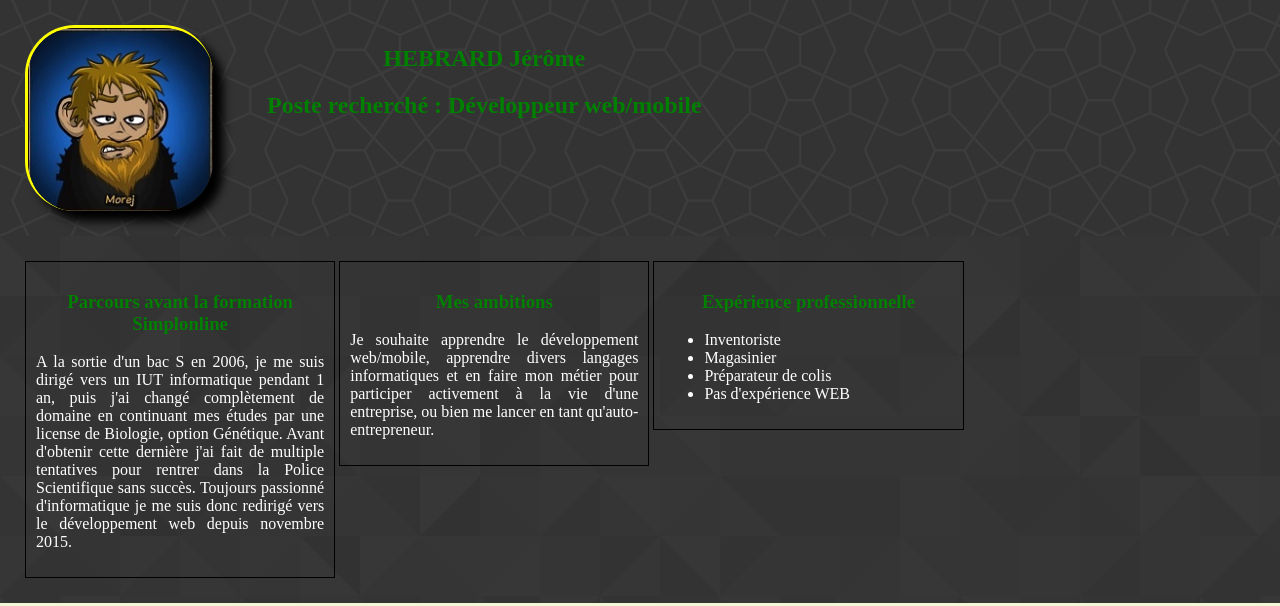
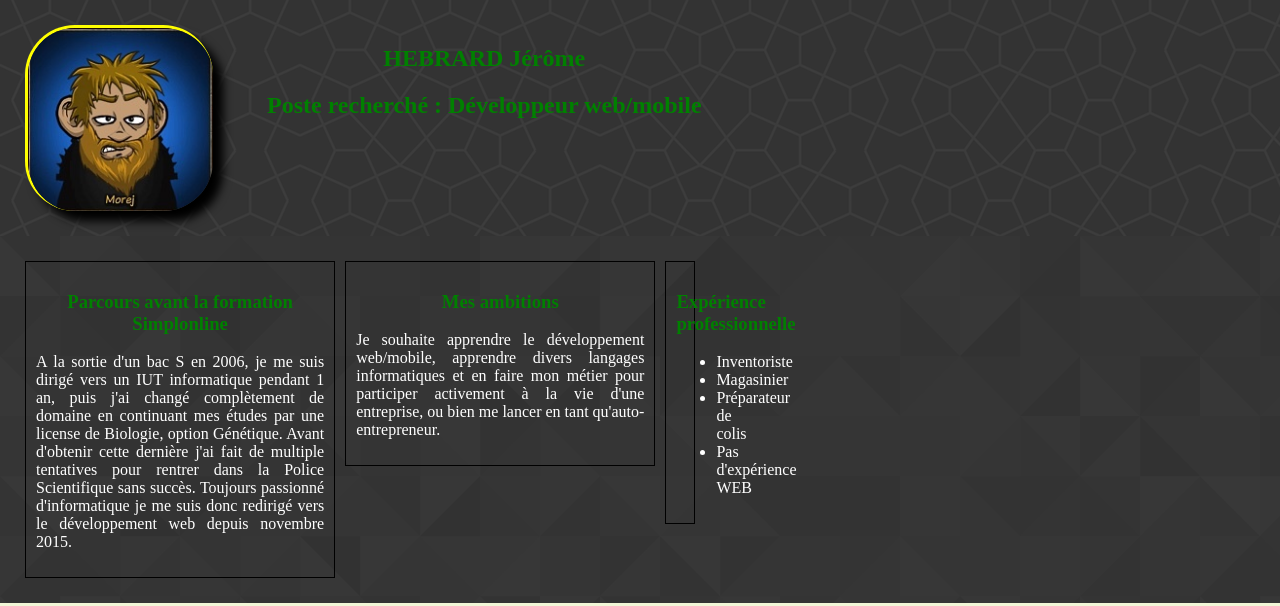
Before and after one commit to Jemoms/Semaine5, a plain HTML site: page index.html in a window 1280 px wide. Shown: the top 606 px of the page. Drawn offline with Linux system fonts and the light colour scheme.

Commit message:
CV fini selon les consignes semaines 5

```diff
--- a/index.html
+++ b/index.html
@@ -21,15 +21,15 @@
 
         <main>
             <div class="conteneur">
-                <section class="colonne">
+                <div id="colleft">
                 <h3>Parcours avant la formation Simplonline</h3>
                     <p>A la sortie d'un bac S en 2006, je me suis dirigé vers un IUT informatique pendant 1 an, puis j'ai changé complètement de domaine en continuant mes études par une license de Biologie, option Génétique. Avant d'obtenir cette dernière j'ai fait de multiple tentatives pour rentrer dans la Police Scientifique sans succès. Toujours passionné d'informatique je me suis donc redirigé vers le développement web depuis novembre 2015.</p>
-                </section>
-                <section class="colonne">
+                </div>
+                <div id="colmid">
                     <h3>Mes ambitions</h3>
                         <p>Je souhaite apprendre le développement web/mobile, apprendre divers langages informatiques et en faire mon métier pour participer activement à la vie d'une entreprise, ou bien me lancer en tant qu'auto-entrepreneur.</p>
-                </section>
-                <section class="colonne">
+                </div>
+                <div id="colright">
                     <h3>Expérience professionnelle</h3>
                         <ul>
                             <li>Inventoriste</li>
@@ -38,7 +38,7 @@
                             <li>Pas d'expérience WEB</li>
 
                         </ul>
-                </section>
+                </div>
             </div>
         </main>
 
--- a/style.css
+++ b/style.css
@@ -76,14 +76,51 @@ p
     text-align: justify;
 }
 
-.colonne
+/*.colonne
 {
-    width:33%;
+    width:30%;
     border: 1px black solid;
     padding: 10px;
     overflow: auto;
     display: inline-block;
     vertical-align: top;
+}*/
+
+#colleft
+{
+    float: left;
+    width: 33%;
+    border: 1px black solid;
+    padding: 10px;
+    display:inline-block;
+    vertical-align: top;
+    position:relative;
+
+}
+
+#colmid
+{
+    width:33%;
+    border: 1px black solid;
+    padding: 10px;
+    display: inline-block;
+        margin-left:10px;
+            margin-right:10px;
+    vertical-align: top;
+    overflow:auto;
+}
+
+#colright
+{
+    float: right;
+    width: 33%;
+    max-width:30px;
+    border: 1px black solid;
+    padding: 10px;
+    display: inline-block;
+    vertical-align: top;
+    position:absolute;
+
 }
 
 h3, h1
```
